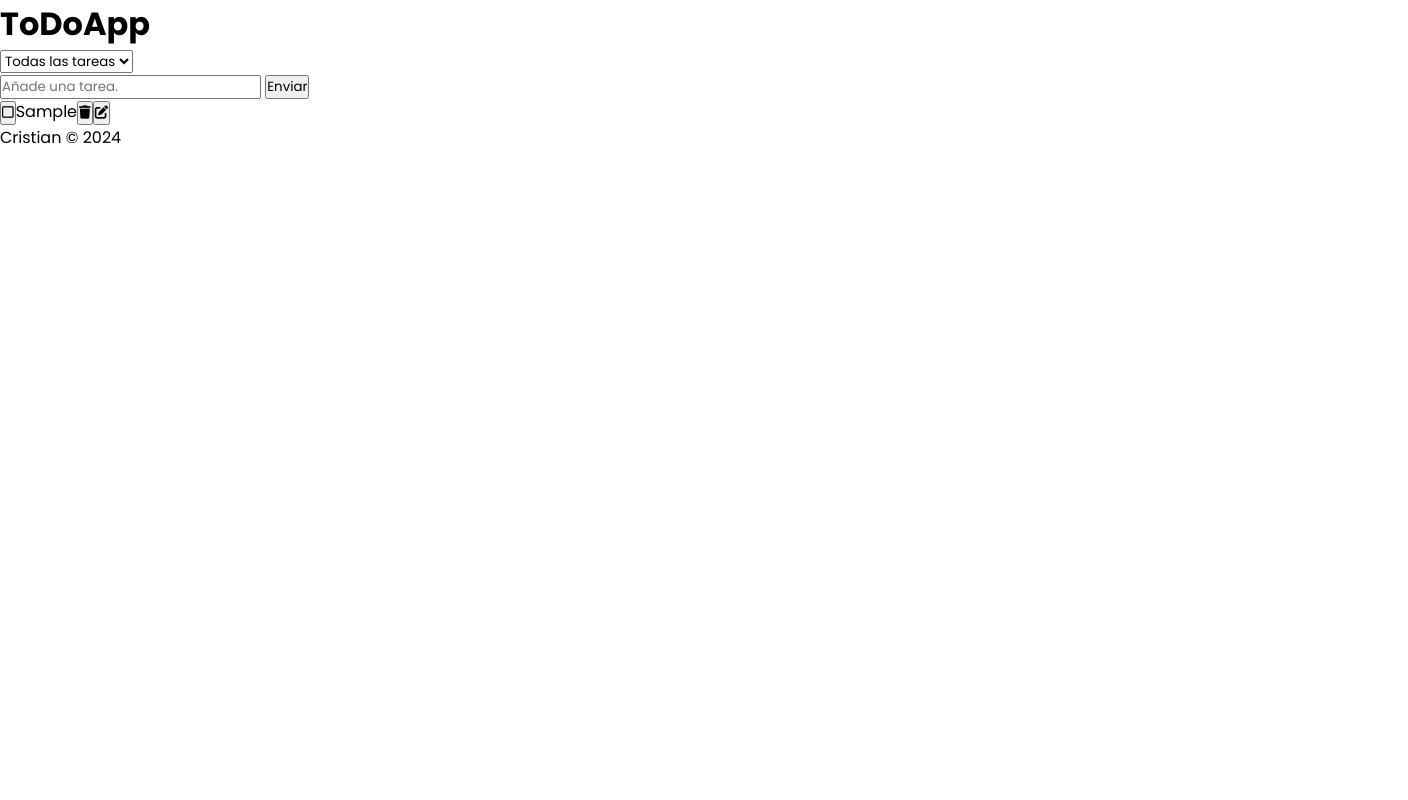
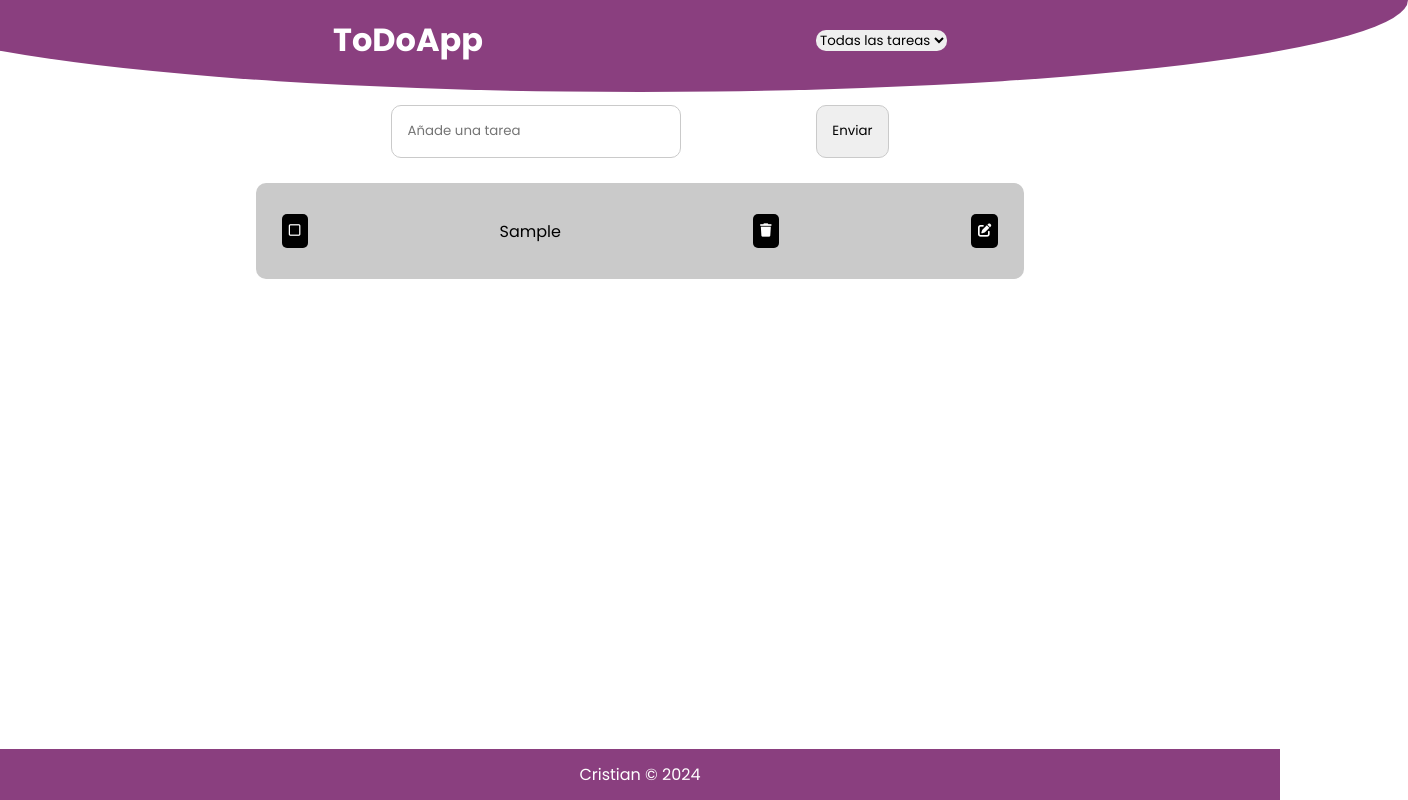
Before and after one commit to CristianDavid313/ToDoApp, a plain HTML site: page index.html in a window 1280 px wide. Both pictures are taken after typing "Sample" into the empty fields and a click on the button "Enviar". Shown: the whole page, 1408 px wide, since content can reach past the window. Drawn offline with Linux system fonts and the light colour scheme.

Commit message:
Ajuste de lógica en el javascript y adición de estilos

```diff
--- a/css/styles.scss
+++ b/css/styles.scss
@@ -1,8 +1,132 @@
 @import url("https://fonts.googleapis.com/css2?family=Poppins:wght@100;200;300;400;500;600;700;800;900&display=swap");
 
 * {
-    margin: 0;
-    padding: 0;
-    box-sizing: border-box;
-    font-family: 'Poppins';
+  margin: 0;
+  padding: 0;
+  box-sizing: border-box;
+  font-family: "Poppins";
 }
+
+html,
+body {
+  width: 100%;
+}
+
+.header {
+  position: relative;
+  display: flex;
+  align-items: center;
+  justify-content: space-evenly;
+  height: 10vh;
+  width: 100%;
+
+  &::before {
+    content: "";
+    position: absolute;
+    top: -250%;
+    left: -10%;
+    width: 120%;
+    height: 500%;
+    background: #8A3F7F;
+    clip-path: ellipse(50% 23% at 50% 50%);
+    z-index: -1;
+  }
+
+  h1 {
+    color: #FFFFFF;
+  }
+
+  select {
+    border-radius: 10px;
+    border: none;
+
+  }
+}
+
+.main {
+    div {
+        display: flex;
+        justify-content: center;
+        align-items: center;
+        padding-bottom: 2%;
+
+        form {
+            width: 60%;
+            display: flex;
+            justify-content: space-evenly;
+            align-items: center;
+
+            .entrada {
+                border-radius: 10px;
+                border: 1px solid #CACACA;
+                padding: 2%;
+                transition: 0.5s;
+
+                &:focus {
+                    box-shadow: rgba(3, 102, 214, 0.3) 0px 0px 0px 3px;
+                    outline: none;
+                }
+            }
+
+            .enviar {
+                border-radius: 10px;
+                border: 1px solid #CACACA;
+                padding: 2%;
+                cursor: pointer;
+                transition: 0.5s;
+
+                &:hover {
+                    transform: scale(1.05);
+                    box-shadow: rgba(3, 102, 214, 0.3) 0px 0px 0px 3px;
+                }
+            }
+        }
+
+        ul {
+            width: 60%;
+            border-radius: 10px;
+            padding: 2%;
+            background: #CACACA;
+
+            li {
+                width: 100%;
+                padding: 5px 0 5px 0;
+                list-style: none;
+                display: flex;
+                align-items: center;
+                justify-content: space-between;
+
+                button {
+                    padding: 1%;
+                    border-radius: 5px;
+                    border: none;
+                    background: #000000;
+
+                    i {
+                        color: #FFFFFF;
+                    }
+
+                    &:hover {
+                        transform: scale(1.05);
+                        background-color: #000000;
+                    }
+                }
+
+                p {
+                    width: 80%;
+                    padding: 0 2% 0 2%;
+                }
+            }
+        }
+    }
+}
+
+.footer {
+    position: fixed;
+    text-align: center;
+    background: #8A3F7F;
+    color: #FFFFFF;
+    width: 100%;
+    bottom: 0;
+    padding: 1% 0 1% 0;
+}
--- a/index.html
+++ b/index.html
@@ -18,10 +18,12 @@
         </select>
     </header>
 
+    <br>
+
     <main class="main">
         <div id="form">
             <form>
-                <input class="entrada" type="text" placeholder="Añade una tarea.">
+                <input class="entrada" type="text" placeholder="Añade una tarea">
 
                 <button class="enviar" type="submit">Enviar</button>
             </form>
--- a/js/main.js
+++ b/js/main.js
@@ -151,7 +151,6 @@ function getAgenda() {
   datos.forEach((data) => {
     const newAgenda = document.createElement("li");
     newAgenda.classList.add("item");
-    if (data.completada) newAgenda.classList.add("completed");
 
     // Botón "check"
     const checked = document.createElement("button");
@@ -160,7 +159,35 @@ function getAgenda() {
       : '<i class="fa-regular fa-square"></i>';
     checked.classList.add("check-btn");
 
-    // Evento para alternar el estado de completado
+    // Crear una etiqueta <p> para contener el texto de la tarea
+    const taskText = document.createElement("p");
+    taskText.innerText = data.texto;
+
+    // Botón "edit"
+    const edit = document.createElement("button");
+    edit.innerHTML = '<i class="fas fa-edit"></i>';
+    edit.classList.add("edit-btn");
+    edit.addEventListener("click", () => editarTarea(newAgenda));
+
+    // Botón "delete"
+    const deleted = document.createElement("button");
+    deleted.innerHTML = '<i class="fas fa-trash"></i>';
+    deleted.classList.add("delete-btn");
+    deleted.addEventListener("click", () => {
+      eliminarDeLocalStorage(data.texto);
+      newAgenda.remove();
+    });
+
+    // Añadir los elementos al <li> en el orden solicitado
+    newAgenda.appendChild(checked); // Botón check
+    newAgenda.appendChild(taskText); // Texto de la tarea dentro de <p>
+    newAgenda.appendChild(edit); // Botón edit
+    newAgenda.appendChild(deleted); // Botón delete
+
+    // Si la tarea está completada, agregar la clase 'completed' al <li>
+    if (data.completada) newAgenda.classList.add("completed");
+
+    // Evento para alternar entre los estados e íconos del botón "check"
     checked.addEventListener("click", () => {
       newAgenda.classList.toggle("completed");
 
@@ -173,30 +200,6 @@ function getAgenda() {
         actualizarEstadoLocalStorage(data.texto, false); // Guardar estado como no completado
       }
     });
-
-    // Crear nodo de texto para la tarea
-    const textoTarea = document.createTextNode(data.texto);
-
-    // Botón "delete"
-    const deleted = document.createElement("button");
-    deleted.innerHTML = '<i class="fas fa-trash"></i>';
-    deleted.classList.add("delete-btn");
-    deleted.addEventListener("click", () => {
-      eliminarDeLocalStorage(data.texto);
-      newAgenda.remove();
-    });
-
-    // Botón "edit"
-    const edit = document.createElement("button");
-    edit.innerHTML = '<i class="fas fa-edit"></i>';
-    edit.classList.add("edit-btn");
-    edit.addEventListener("click", () => editarTarea(newAgenda));
-
-    // Añadir elementos al <li>
-    newAgenda.appendChild(checked);
-    newAgenda.appendChild(textoTarea);
-    newAgenda.appendChild(deleted);
-    newAgenda.appendChild(edit);
 
     // Agregar la tarea a la lista
     agendaLista.appendChild(newAgenda);
```
Also changed, not shown: css/styles.css, 1 other file.
